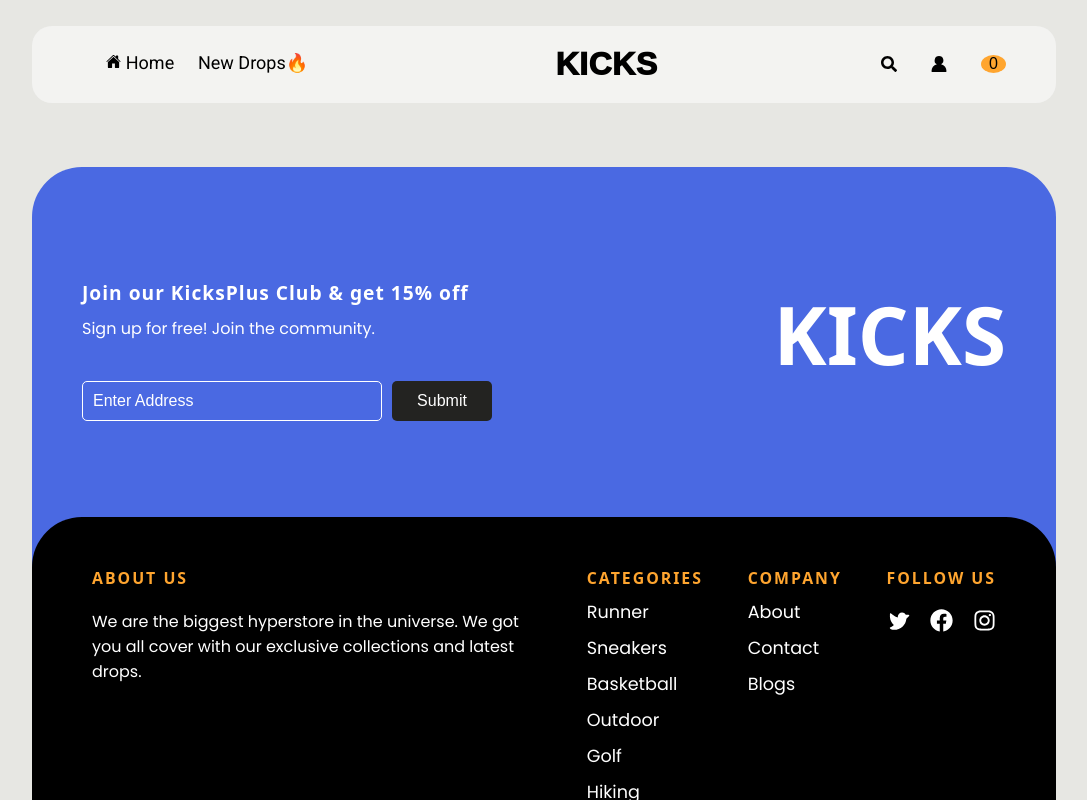
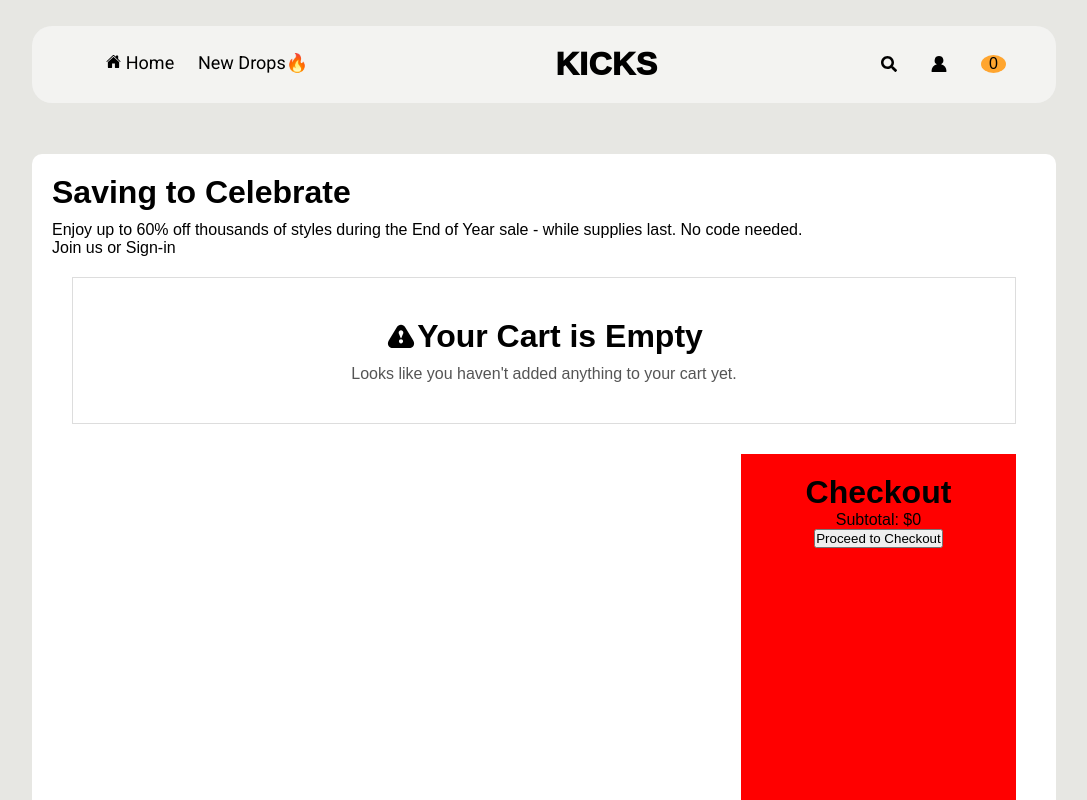
Before and after one commit to Kotteeswaran12/Kicks_shoes, a React (Vite) app: page /cart in a window 1280 px wide. Shown: the top 800 px of the page, without its empty margins (96-1183 px from the left). Built offline with nearby package versions, Linux system fonts and the light colour scheme; a web font is replaced by a local one.

Commit message:
Cart Page Processing

```diff
--- a/src/Cart/Cart.css
+++ b/src/Cart/Cart.css
@@ -1,10 +1,126 @@
-*{
+* {
     padding: 0%;
-     /* margin: 2% 10%; */
-     margin: 0%;
+    /* margin: 2% 10%; */
+    margin: 0%;
     box-sizing: border-box;
 }
 
-.cartOuter{
-     margin: 2% 10%;
+.outerMost {
+    display: flex;
+    align-items: center;
+    justify-content: center;
+    padding: 2% 10%;
+
+    /* background-color: red; */
 }
+
+/* ── Outer Wrapper ── */
+.cartOuter {
+    /* font-family: 'Helvetica Neue', Helvetica, Arial, sans-serif; */
+    width: 100%;
+
+    /* margin: 2% 5%; */
+    /* padding: 2% 5%; */
+    padding: 20px;
+    color: #000;
+    background-color: #fff;
+    border-radius: 10px;
+}
+
+.cartOuter>.CartOneLine {
+    width: 782px;
+    font-size: 1rem;
+    font-weight: 300;
+}
+
+.cartOuter>.CartOneLine>h1 {
+    font-size: 2rem;
+    font-weight: bold;
+    margin-bottom: 10px;
+}
+
+.cartOuter>.emptyCart {
+    text-align: center;
+    padding: 40px 0;
+    border: 1px solid #ddd;
+    margin: 20px;
+}
+
+.cartOuter>.emptyCart>h1 {
+    font-size: 2rem;
+    display: flex;
+    text-align: center;
+    align-items: center;
+    justify-content: center;
+    /* background-color: red; */
+    margin-bottom: 10px;
+}
+
+.cartOuter>.emptyCart>p {
+    font-size: 16px;
+    color: #555;
+}
+
+
+
+.cartOuter>.cartMain {
+    display: flex;
+    justify-content: space-between;
+    align-items: start;
+    width:100%;
+    gap: 30px;
+    padding: 10px 20px;
+}
+.cartOuter > .cartMain > .CartList {
+    width: 70%;
+    overflow: hidden;
+    display: flex;
+    flex-direction: column;
+    gap: 20px;
+}
+.cartOuter > .cartMain > .CartList > .cartCard {
+    display: flex;
+    width:100%;
+
+
+}
+
+.cartOuter > .cartMain > .CartList > .cartCard > img{
+    width: 200px;
+    height: 200px;
+    object-fit: cover;
+}
+.cartOuter > .cartMain > .CartList > .cartCard > .nameAndP{
+    display: flex;
+    width: 100%;
+    justify-content: space-around;
+   /* align-items: center; */
+    h2{
+        font-size: 1.2rem;
+    }
+}
+/* .cartOuter .cartItem {       */
+
+.cartOuter > .cartMain > .Checkout{
+    background-color: red;
+    width: 30%;
+    height: 500px;
+    text-align: center;
+    padding: 20px;
+}
+
+@media (max-width:1057px) {
+    .cartOuter>.CartOneLine {
+        width: calc(100% / 1.2);
+        font-size: 1rem;
+        font-weight: 300;
+    }
+}
+
+@media (max-width:677px) {
+    .cartOuter>.CartOneLine > h1{
+        font-size: 1.5rem;
+        font-weight: bold;
+        margin-bottom: 10px;
+    }
+}
--- a/src/Cart/Cart.jsx
+++ b/src/Cart/Cart.jsx
@@ -2,22 +2,62 @@ import React from 'react'
 import './Cart.css'
 import { CartContext } from '../App'
 import { useContext } from 'react'
+import { TiWarning } from "react-icons/ti";
 // import { cart } from '../Const/const'
 export const Cart = () => {
-
-  const { cart} = useContext(CartContext);
+  // Saving to celebrate
+  // Enjoy up to 60% off thousands of styles during the End of Year sale - while suppiles last. No code needed.
+  // Join us  or Sign-in
+  const { cart } = useContext(CartContext);
   console.log(cart);
   return (
+    <>
+      <div className="outerMost">
         <div className='cartOuter'>
+          <div className="CartOneLine">
+            <h1>Saving to Celebrate</h1>
+            <p>Enjoy up to 60% off thousands of styles during the End of Year sale - while supplies last. No code needed. Join us  or Sign-in</p>
+          </div>
+
           {
-        Object.values(cart).map((e , i)=>(
-          <div key={i}>
+            !cart.length && (
+              <div className="emptyCart">
+                <h1> <TiWarning /> Your Cart is Empty</h1>
+                <p>Looks like you haven't added anything to your cart yet.</p>
+              </div>
+            )
+          }
+
+          <div className="cartMain">
+
+            <div className="CartList">
+              {
+                Object.values(cart).map((e, i) => (
+                  <div key={i} className='cartCard'>
                     <img src={`${e.img[0]}`} alt="" />
-            <h1>{e.name}</h1>
+                    <div className="nameAndP">
+                      <h2>{e.name}</h2>
+                      <p>${e.price}</p>
+                    </div>
                   </div>
                 ))
               }
+            </div>
+
+            {cart && <div className="Checkout">
+              <h1>Checkout</h1>
+              <p>Subtotal: ${Object.values(cart).reduce((acc, e) => acc + Number(e.price), 0)}</p>
+              <button>Proceed to Checkout</button>
+            </div>}
 
           </div>
+        </div>
+      </div>
+
+
+
+    </>
   )
 }
+
+export default Cart
--- a/src/NewDrop/ProdCards.jsx
+++ b/src/NewDrop/ProdCards.jsx
@@ -24,7 +24,7 @@ function ProdCards() {
                                 state: prod
                             })
                             window.scrollTo(0, 0);
-                        }}>View Product - <span>{prod.price}</span></button>
+                        }}>View Product - <span>${prod.price}</span></button>
                     </div>)
 
                 })
--- a/src/ProductDetails/ProductDetails.jsx
+++ b/src/ProductDetails/ProductDetails.jsx
@@ -57,7 +57,7 @@ let ProductDetails = () => {
                     <div className="ProdDetails">
                         <div className={`badge ${badge}`}>{badge}</div>
                         <h1 className="ProdName">{name}</h1>
-                        <h2 className="ProdPrice">{price}</h2>
+                        <h2 className="ProdPrice">${price}</h2>
 
                         <div className="ProdColor">
                             <h1>Color</h1>
```
Also changed, not shown: src/Const/const.js (+13 -5 lines). Lines whose indentation alone changed are shown as unchanged.
